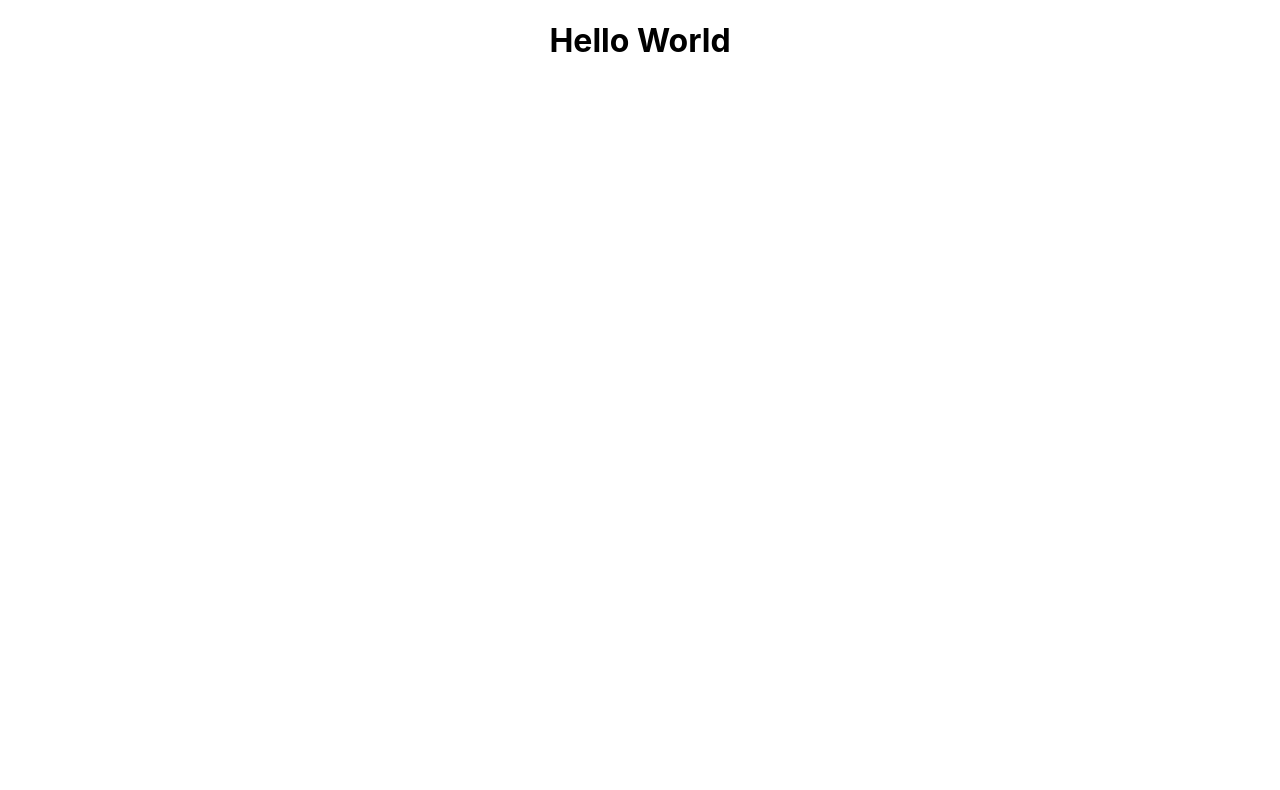
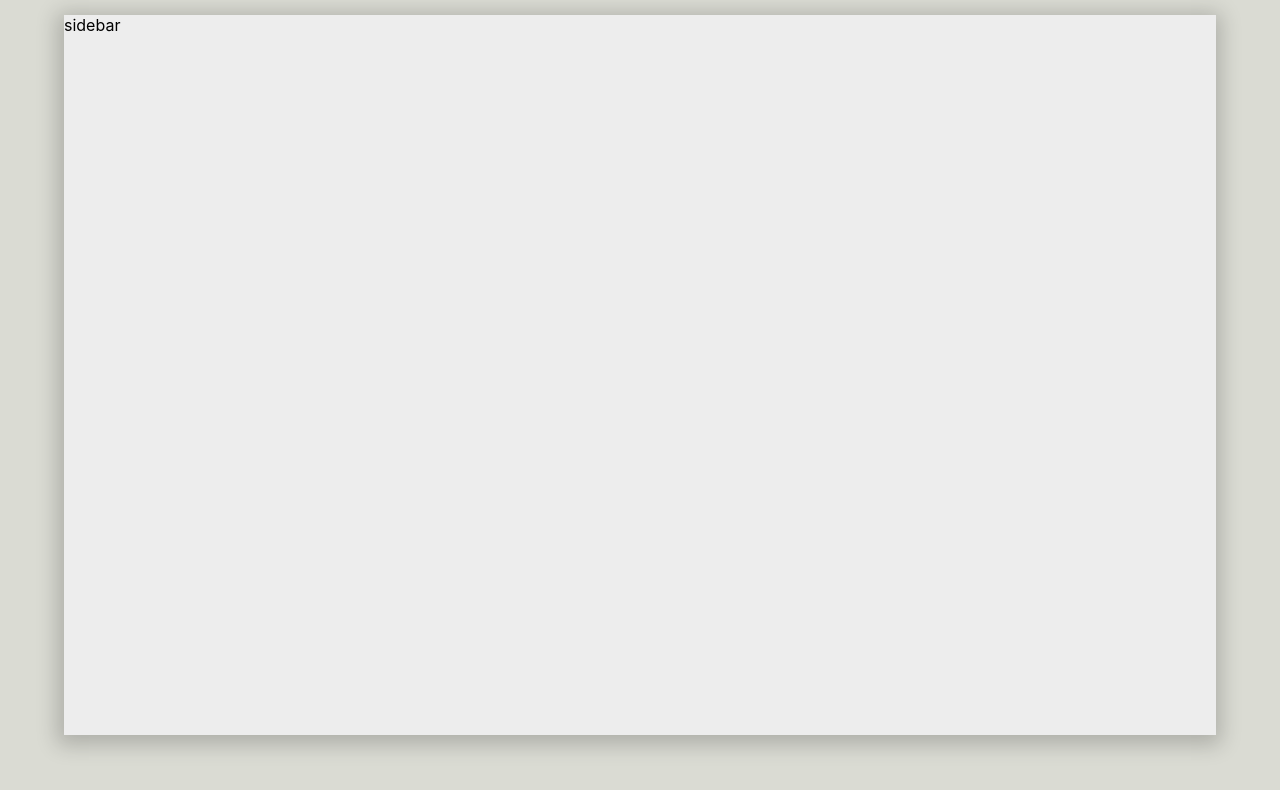
Before and after one commit to isurumanoddev/Siack_Realtime_Chat_Application, a React (Create React App) app: page / in a window 1280 px wide. Shown: the top 790 px of the page. Built offline with nearby package versions, Linux system fonts and the light colour scheme.

Commit message:
Create basic view structure in homepage

```diff
--- a/src/App.css
+++ b/src/App.css
@@ -1,38 +1,14 @@
-.App {
-  text-align: center;
-}
+.app {
+    background: #dadbd3;
+    height: 100vh;
+    display: grid;
+    place-items: center;
+}.app__body {
+     display: flex;
+    background: #ededed;
+    height: 90vh;
+    width: 90vw;
+    box-shadow: -1px 4px 20px 6px rgba(0,0,0,0.2);
+     margin-top: -50px;
 
-.App-logo {
-  height: 40vmin;
-  pointer-events: none;
-}
-
-@media (prefers-reduced-motion: no-preference) {
-  .App-logo {
-    animation: App-logo-spin infinite 20s linear;
-  }
-}
-
-.App-header {
-  background-color: #282c34;
-  min-height: 100vh;
-  display: flex;
-  flex-direction: column;
-  align-items: center;
-  justify-content: center;
-  font-size: calc(10px + 2vmin);
-  color: white;
-}
-
-.App-link {
-  color: #61dafb;
-}
-
-@keyframes App-logo-spin {
-  from {
-    transform: rotate(0deg);
-  }
-  to {
-    transform: rotate(360deg);
-  }
-}
+ }
--- a/src/App.js
+++ b/src/App.js
@@ -3,8 +3,11 @@ import './App.css';
 
 function App() {
   return (
-    <div className="App">
-      <h1>Hello World</h1>
+    <div className="app">
+
+        <div className="app__body">
+          <p>sidebar</p>
+        </div>
     </div>
   );
 }
--- a/src/index.css
+++ b/src/index.css
@@ -1,3 +1,7 @@
+* {
+  box-sizing: border-box;
+}
+
 body {
   margin: 0;
   font-family: -apple-system, BlinkMacSystemFont, 'Segoe UI', 'Roboto', 'Oxygen',
@@ -11,3 +15,7 @@ code {
   font-family: source-code-pro, Menlo, Monaco, Consolas, 'Courier New',
     monospace;
 }
+h1,h2,h3,h4,h5,h6,p,li {
+  padding: 0;
+  margin: 0;
+}
```
